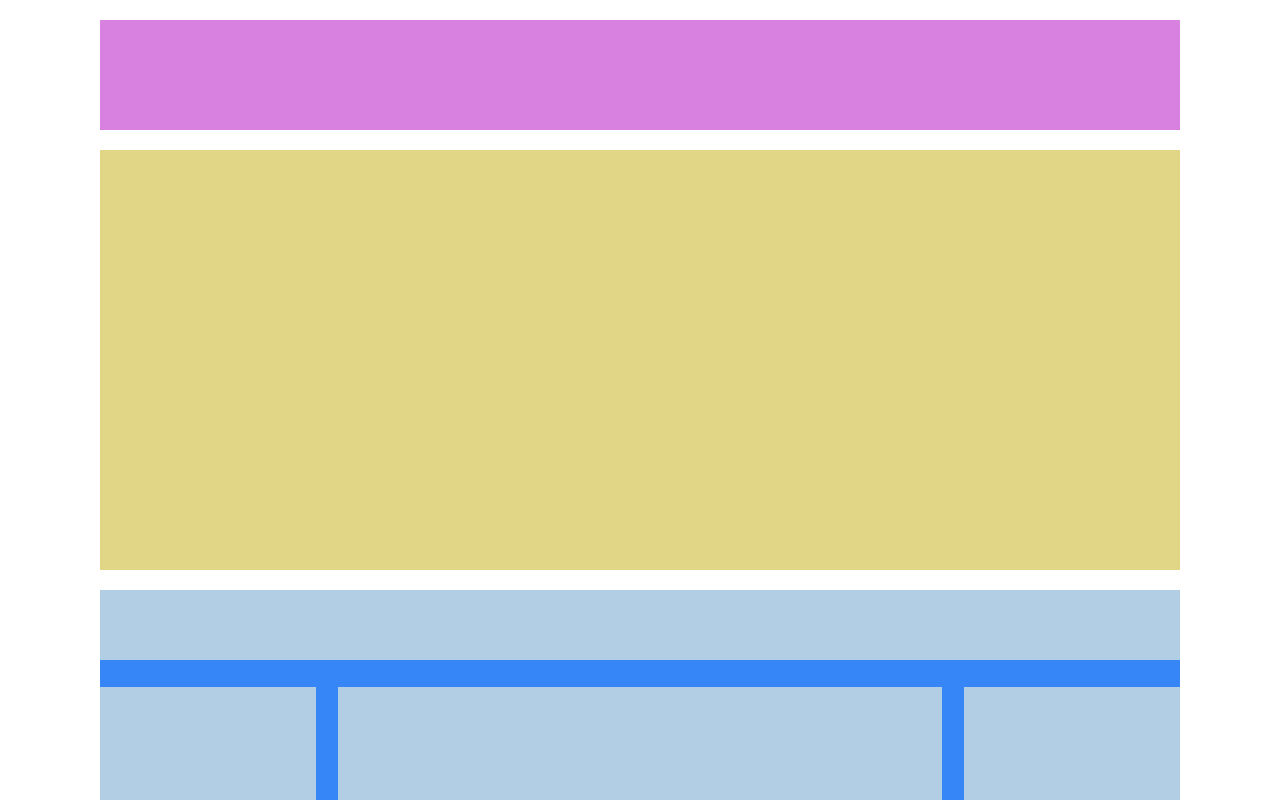
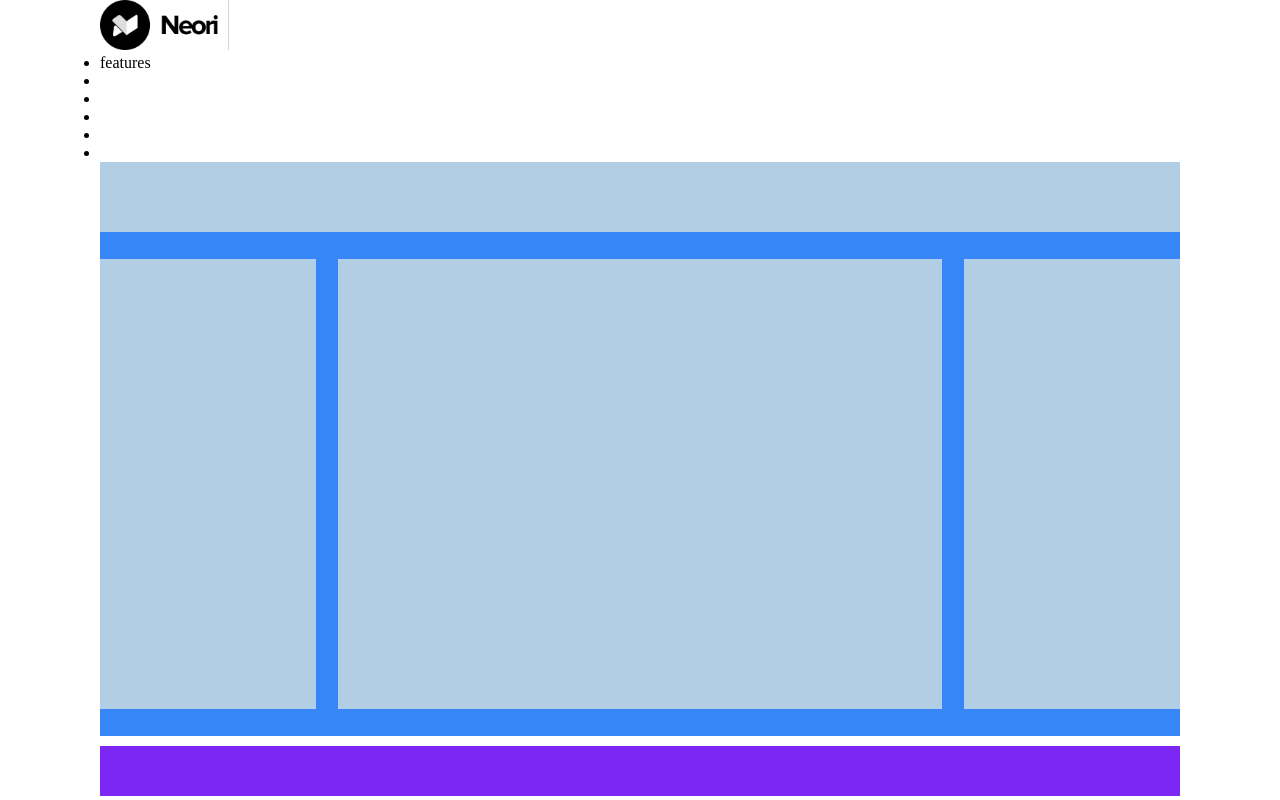
Before and after one commit to andrea-nuzzo/htmlcss-wp, a plain HTML site: page index.html in a window 1280 px wide. Shown: the top 800 px of the page. Drawn offline with Linux system fonts and the light colour scheme.

Commit message:
html css - inserted and formatted logo

```diff
--- a/css/style.css
+++ b/css/style.css
@@ -12,7 +12,7 @@
   /* footer 7D27F5 */
 
 body{
-  padding: 20px 100px;
+  padding: 0px 100px;
 }
 
 .clearfix::after{
@@ -22,10 +22,13 @@ body{
 }
 
 /* <--- HEADER --->   */
-.header-top{
-  height: 110px;
-  background-color: #D881E0;
+
+#logo{
+  border-right: 0.5px solid lightgray;
+  height: 50px;
+  padding-right: 10px;
 }
+
 
 .header-bottom{
   height: 420px;
@@ -67,6 +70,11 @@ footer{
 
 /* <--- DEBUG ---> */
 
+/* .debug .header-top{
+  height: 110px;
+  background-color: #D881E0;
+} */
+
 .debug .top-main {
     height: 70px;
     background-color: #B1CEE4;
--- a/index.html
+++ b/index.html
@@ -6,13 +6,22 @@
     <meta http-equiv="X-UA-Compatible" content="IE=edge">
     <meta name="viewport" content="width=device-width, initial-scale=1.0">
     <link rel="stylesheet" href="css/style.css">
-    <title>Layout</title>
+    <title>Layout Neori wordpress</title>
 </head>
 <body class="debug">
 
     <header>
-        <div class="header-top"></div>
-        <div class="header-bottom"></div>
+        <img id="logo" src="img/logo.png" alt="Logo Neori">
+        <nav>
+            <ul>
+                <li><a href="#"></a>features</li>
+                <li><a href="#"></a></li>
+                <li><a href="#"></a></li>
+                <li><a href="#"></a></li>
+                <li><a href="#"></a></li>
+                <li><a href="#"></a></li>
+            </ul>
+        </nav>
     </header>
 
     <main>
```
